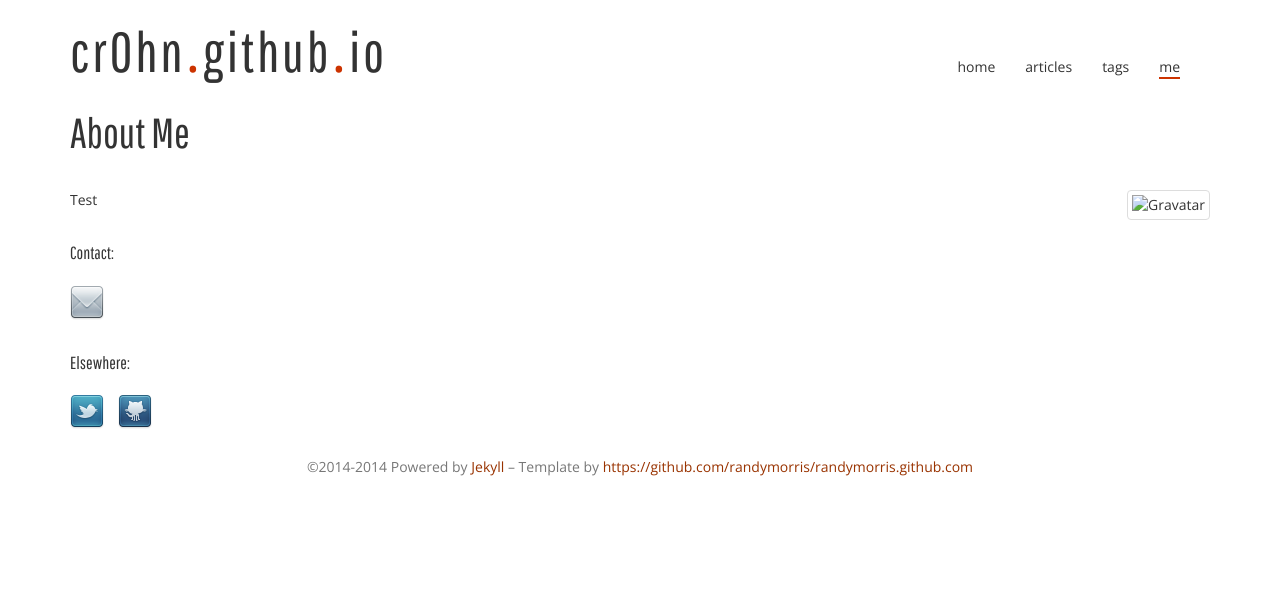
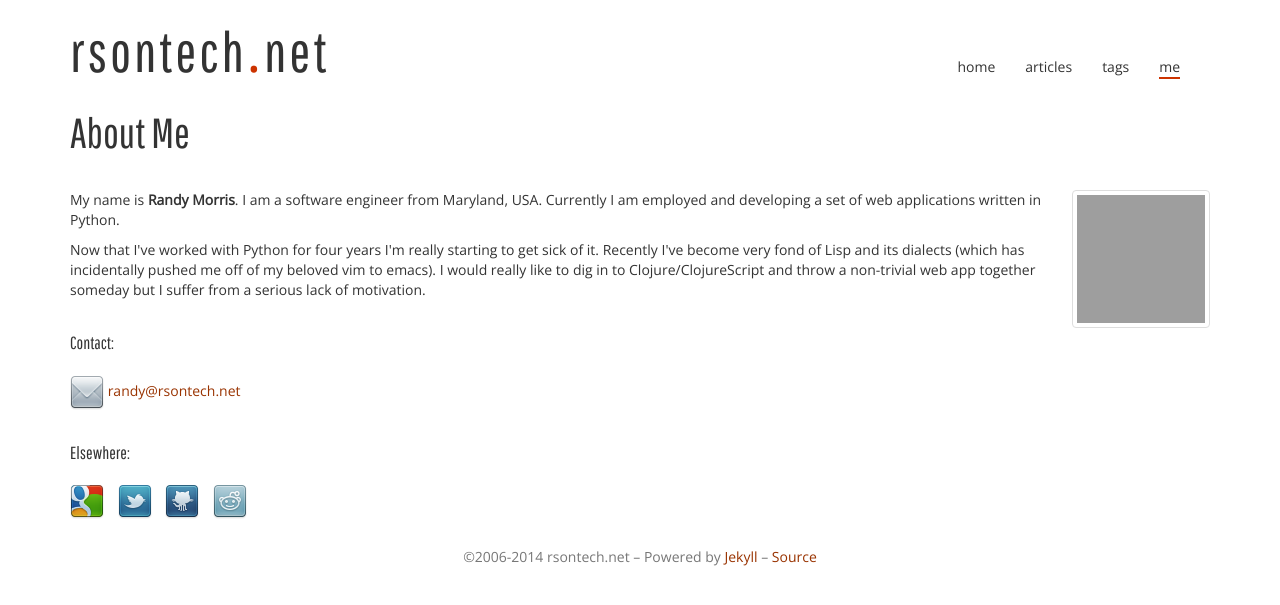
Before and after one commit to cr0hn/cr0hn.github.com, a Jekyll site: the page built from me/index.html, in a window 1280 px wide. Shown: the top 605 px of the page. Built offline with Jekyll 4.4.1, drawn with Linux system fonts in a browser that asks for light colours; nearby versions of some CDN libraries; grey boxes are pictures that could not be loaded.

Commit message:
another reset

```diff
--- a/_config.yml
+++ b/_config.yml
@@ -2,4 +2,3 @@ exclude: ['README.md']
 pygments: true
 tag_page_layout: tag_page
 tag_page_dir: tags
-markdown: kramdown
--- a/_layouts/default.html
+++ b/_layouts/default.html
@@ -15,7 +15,7 @@
   <body>
     <div class="container">
       <header class="page-header">
-        <h1><a href="/">cr0hn<span class="dot">.</span>github<span class="dot">.</span>io</a></h1><!--
+        <h1><a href="/">rsontech<span class="dot">.</span>net</a></h1><!--
      --><nav>
           <ul>
             <li{% if page.active_tab == "home" %} class="active"{% endif %}>
@@ -36,9 +36,9 @@
       {{ content }}
       <footer class="text-muted">
         <p>
-          &copy;2014-{{ site.time | date:"%Y" }}
+          &copy;2006-{{ site.time | date:"%Y" }} rsontech.net &ndash;
           Powered by <a href="http://jekyllrb.com/">Jekyll</a> &ndash;
-          Template by <a href="https://github.com/randymorris/randymorris.github.com">https://github.com/randymorris/randymorris.github.com</a>
+          <a href="http://github.com/rson/rson.github.com/">Source</a>
         </p>
       </footer>
     </div>
--- a/me/index.html
+++ b/me/index.html
@@ -7,13 +7,14 @@ active_tab: me
 <section class="me">
   <h1>{{ page.title }}</h1>
 
-  <img alt="Gravatar" class="pull-right img-thumbnail" src=""/>
-  <p>Test</p>
+  <img alt="Gravatar" class="pull-right img-thumbnail" src="http://www.gravatar.com/avatar/7cd11e4fe00a71e0477f9a604cdd9f6e?s=128"/>
+  <p>My name is <strong>Randy Morris</strong>.  I am a software engineer from Maryland, USA. Currently I am employed and developing a set of web applications written in Python.</p>
+  <p>Now that I've worked with Python for four years I'm really starting to get sick of it.  Recently I've become very fond of Lisp and its dialects (which has incidentally pushed me off of my beloved vim to emacs).  I would really like to dig in to Clojure/ClojureScript and throw a non-trivial web app together someday but I suffer from a serious lack of motivation.</p>
 
   <section>
     <h2>Contact:</h2>
     <ul class="list-inline">
-      <li><a href="mailto:x@x.x"><img alt="Email" src="/static/img/email.png"/></a></li>
+      <li><a href="mailto:randy@rsontech.net"><img alt="Email" src="/static/img/email.png"/> randy@rsontech.net</a></li>
     </ul>
   </section>
 
@@ -21,8 +22,10 @@ active_tab: me
     <h2>Elsewhere:</h2>
 
     <ul class="list-inline">
-      <li><a href="http://twitter.com/ggdaniel"><img alt="Twitter" src="/static/img/twitter.png"/></a></li>
-      <li><a href="https://github.com/cr0hn/"><img alt="GitHub" src="/static/img/github.png"/></a></li>
+      <li><a href="https://plus.google.com/117203644247642763075/posts"><img alt="Google+" src="/static/img/google.png"/></a></li>
+      <li><a href="http://twitter.com/randymorris_"><img alt="Twitter" src="/static/img/twitter.png"/></a></li>
+      <li><a href="https://github.com/randymorris/"><img alt="GitHub" src="/static/img/github.png"/></a></li>
+      <li><a href="http://reddit.com/user/rson/"><img alt="Reddit" src="/static/img/reddit.png"/></a></li>
     </ul>
   </section>
 </section>
```
Also changed, not shown: index.html (+6 -6 lines), rss.xml (added, +26 -0 lines), README.md (added), _posts/2014-6-07-test.md (line endings or trailing spaces), static/img/pictures/IMG_20110727_192932.jpg (added), static/img/pictures/IMG_20110727_192932.thumb.jpg (added), static/img/pictures/IMG_20110727_193034-1.jpg (added), static/img/pictures/IMG_20110727_193034-1.thumb.jpg (added), static/img/pictures/IMG_20110727_193408.thumb.jpg (added), static/img/screenshots/shot.png (added), static/img/screenshots/shot_small.png (added), 1 other file.
